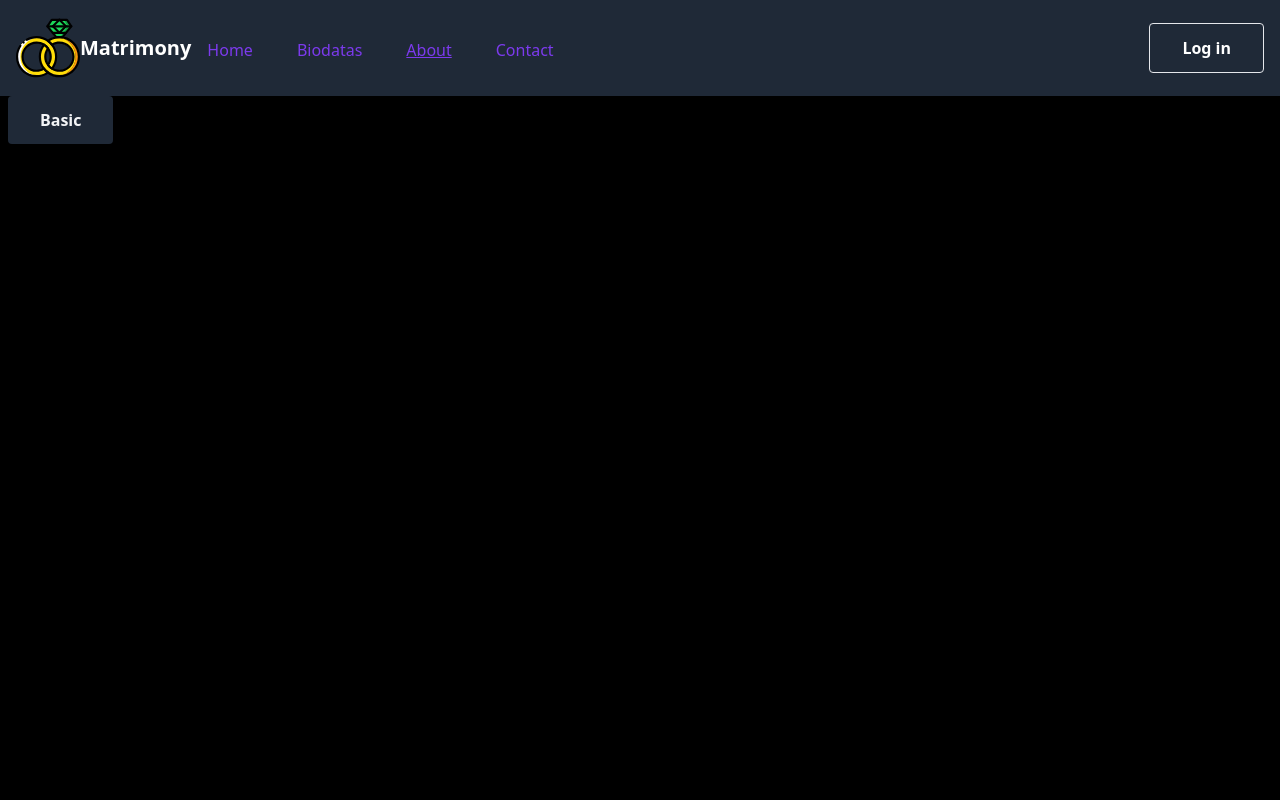
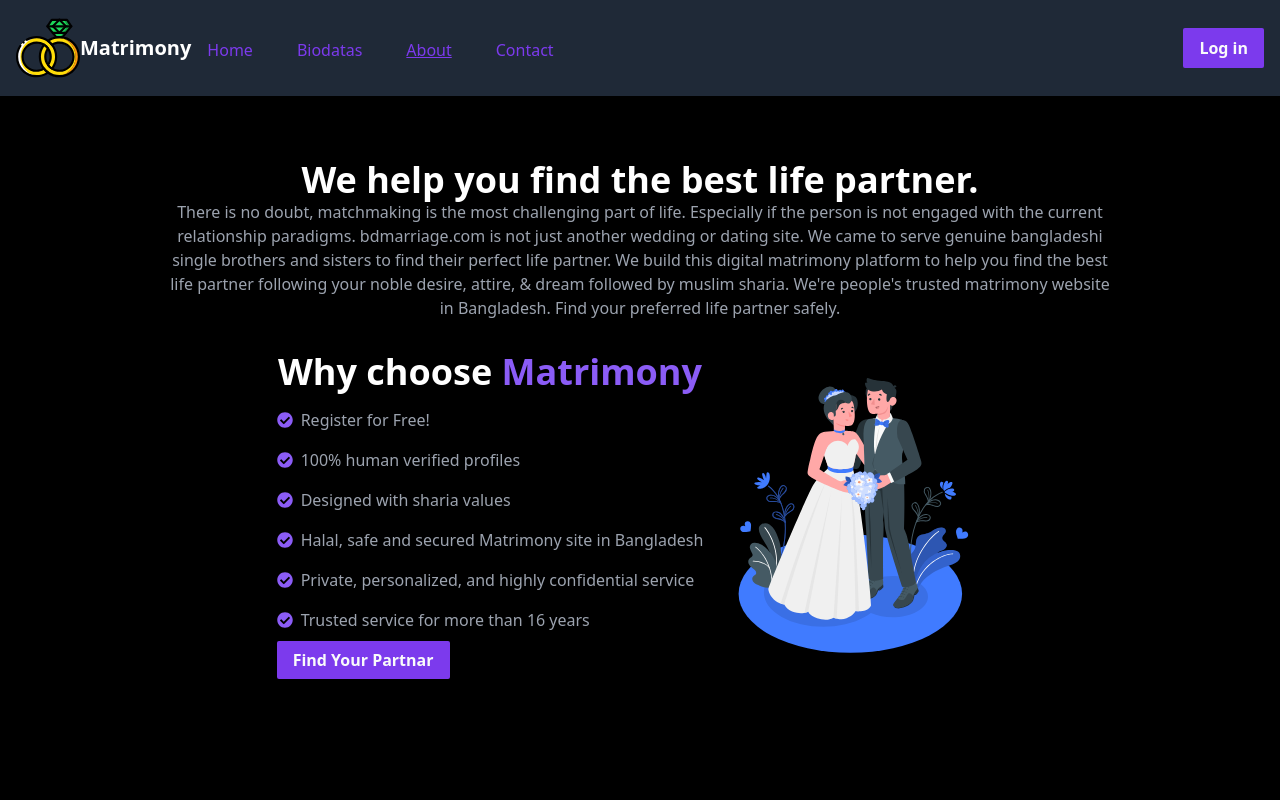
Before and after one commit to sakib-333/matrimony-platform-client, a React (Vite) app: page /about in a window 1280 px wide. Shown: the top 800 px of the page. Built offline with nearby package versions, Linux system fonts and the light colour scheme; no server answers.

Commit message:
Update about page.

```diff
--- a/src/Components/Navbar/Navbar.jsx
+++ b/src/Components/Navbar/Navbar.jsx
@@ -109,18 +109,12 @@ const Navbar = () => {
                   className="w-12 h-12 mr-2 border rounded-full dark:bg-gray-500 dark:border-gray-300"
                   src={user?.photoURL}
                 />
-                <button
-                  onClick={handleLogout}
-                  className="self-center border hidden md:block px-8 py-3 rounded"
-                >
+                <button onClick={handleLogout} className="btn-primary">
                   Log out
                 </button>
               </>
             ) : (
-              <Link
-                to={"/login"}
-                className="px-8 py-3 font-semibold border rounded hidden md:block"
-              >
+              <Link to={"/login"} className="btn-primary">
                 Log in
               </Link>
             )}
@@ -152,13 +146,13 @@ const Navbar = () => {
             {navItems}
             {user ? (
               <li className="pl-4">
-                <button className="text-violet-600" onClick={handleLogout}>
+                <button className="text-violet-500" onClick={handleLogout}>
                   Log out
                 </button>
               </li>
             ) : (
               <li className="pl-4">
-                <Link to={"/login"} className="text-violet-600">
+                <Link to={"/login"} className="text-violet-500">
                   Log in
                 </Link>
               </li>
--- a/src/Pages/AboutPage/AboutPage.jsx
+++ b/src/Pages/AboutPage/AboutPage.jsx
@@ -1,16 +1,84 @@
 import React from "react";
 import PageTitle from "../../Components/PageTitle/PageTitle";
+import { FaCheckCircle } from "react-icons/fa";
+import Wedding from "../Assets/Wedding.svg";
+import { Link } from "react-router-dom";
 
 const AboutPage = () => {
   return (
-    <div>
+    <div className="my-8 md:my-12 lg:my-16">
       <PageTitle title={"About"} />
-      <button
-        type="button"
-        className="px-8 py-3 font-semibold rounded dark:bg-gray-800 dark:text-gray-100"
-      >
-        Basic
-      </button>
+      <section className="w-9/12 mx-auto">
+        <h1 className="heading">We help you find the best life partner.</h1>
+        <p className="paragraph">
+          There is no doubt, matchmaking is the most challenging part of life.
+          Especially if the person is not engaged with the current relationship
+          paradigms. bdmarriage.com is not just another wedding or dating site.
+          We came to serve genuine bangladeshi single brothers and sisters to
+          find their perfect life partner. We build this digital matrimony
+          platform to help you find the best life partner following your noble
+          desire, attire, & dream followed by muslim sharia. We're people's
+          trusted matrimony website in Bangladesh. Find your preferred life
+          partner safely.
+        </p>
+        <div className="flex flex-col-reverse md:flex-row md:justify-center items-center my-8">
+          <div>
+            <h1 className="heading mb-4">
+              Why choose <span className="text-violet-500">Matrimony</span>
+            </h1>
+            <ul className="paragraph text-left space-y-4">
+              <li className="flex items-center gap-2">
+                <span className="text-violet-500">
+                  <FaCheckCircle />
+                </span>{" "}
+                <span>Register for Free!</span>
+              </li>
+              <li className="flex items-center gap-2">
+                <span className="text-violet-500">
+                  <FaCheckCircle />
+                </span>{" "}
+                <span>100% human verified profiles</span>
+              </li>
+              <li className="flex items-center gap-2">
+                <span className="text-violet-500">
+                  <FaCheckCircle />
+                </span>{" "}
+                <span>Designed with sharia values</span>
+              </li>
+              <li className="flex items-center gap-2">
+                <span className="text-violet-500">
+                  <FaCheckCircle />
+                </span>{" "}
+                <span>
+                  Halal, safe and secured Matrimony site in Bangladesh
+                </span>
+              </li>
+              <li className="flex items-center gap-2">
+                <span className="text-violet-500">
+                  <FaCheckCircle />
+                </span>{" "}
+                <span>
+                  Private, personalized, and highly confidential service
+                </span>
+              </li>
+              <li className="flex items-center gap-2">
+                <span className="text-violet-500">
+                  <FaCheckCircle />
+                </span>{" "}
+                <span>Trusted service for more than 16 years</span>
+              </li>
+              <li>
+                <Link to={"/biodatas"} className="btn-primary">
+                  Find Your Partnar
+                </Link>
+              </li>
+            </ul>
+          </div>
+          <div className="max-w-sm">
+            <img className="w-full h-full" src={Wedding} alt="wedding" />
+          </div>
+        </div>
+      </section>
     </div>
   );
 };
--- a/src/Pages/ContactPage/ContactPage.jsx
+++ b/src/Pages/ContactPage/ContactPage.jsx
@@ -64,7 +64,7 @@ const ContactPage = () => {
               rows={5}
             ></textarea>
           </div>
-          <button className="px-4 rounded-md py-2 hover:bg-violet-700 bg-violet-600 flex items-center justify-center gap-2 md:col-span-2">
+          <button className="btn-primary py-3 rounded-md flex items-center justify-center gap-2 md:col-span-2">
             <span>Send</span>
             <IoMdSend />
           </button>
--- a/src/Pages/LoginPage/LoginPage.jsx
+++ b/src/Pages/LoginPage/LoginPage.jsx
@@ -30,40 +30,6 @@ const LoginPage = () => {
   return (
     <div>
       <PageTitle title={"Login"} />
-
-      {/* <form className="my-4 max-w-md mx-auto" onSubmit={handleSubmit(onSubmit)}>
-        <h1 className="heading">Login</h1>
-        <fieldset className="w-full space-y-1 dark:text-gray-800">
-          <label htmlFor="price" className="block text-sm font-medium">
-            Email
-          </label>
-          <div className="flex">
-            <input
-              type="text"
-              placeholder="Email"
-              {...register("email", { required: true })}
-              className="flex flex-1 py-2 px-4 border sm:text-sm focus:ring-inset dark:border-gray-300 dark:text-gray-800 dark:bg-gray-100 focus:dark:ring-violet-600"
-            />
-          </div>
-        </fieldset>
-        <PasswordField register={register} errors={errors} />
-        <button
-          type="submit"
-          className="px-8 py-3 mt-4 w-full font-semibold rounded dark:bg-gray-800 dark:text-gray-100"
-        >
-          Login
-        </button>
-        <div className="my-4">
-          <SigninWithGoogle />
-        </div>
-        <p className="mt-4">
-          Don't have an account?{" "}
-          <Link className="text-[#00f]" to={"/register"}>
-            Register{" "}
-          </Link>
-          here.
-        </p>
-      </form> */}
       <div className="w-full mx-auto my-4 max-w-md p-8 space-y-3 rounded-xl bg-gray-800">
         <h1 className="text-2xl font-bold text-center">Login</h1>
         <form className="space-y-6" onSubmit={handleSubmit(onSubmit)}>
@@ -79,10 +45,7 @@ const LoginPage = () => {
             />
           </div>
           <PasswordField register={register} errors={errors} />
-          <button
-            type="submit"
-            className="block w-full p-3 text-center rounded-sm dark:text-gray-50 dark:bg-violet-600"
-          >
+          <button type="submit" className="btn-primary py-3 rounded-md">
             Sign in
           </button>
         </form>
--- a/src/Pages/RegisterPage/RegisterPage.jsx
+++ b/src/Pages/RegisterPage/RegisterPage.jsx
@@ -40,66 +40,6 @@ const RegisterPage = () => {
   return (
     <div>
       <PageTitle title={"Register"} />
-      {/* <form className="my-4 max-w-md mx-auto" onSubmit={handleSubmit(onSubmit)}>
-        <h1 className="heading">Registeration</h1>
-        <fieldset className="w-full space-y-1 dark:text-gray-800">
-          <label htmlFor="price" className="block text-sm font-medium">
-            Your Name
-          </label>
-          <div className="flex">
-            <input
-              type="text"
-              placeholder="Your Name"
-              {...register("displayName", { required: true })}
-              className="flex flex-1 py-2 px-4 border sm:text-sm focus:ring-inset dark:border-gray-300 dark:text-gray-800 dark:bg-gray-100 focus:dark:ring-violet-600"
-            />
-          </div>
-        </fieldset>
-        <fieldset className="w-full space-y-1 dark:text-gray-800">
-          <label htmlFor="price" className="block text-sm font-medium">
-            Your Email
-          </label>
-          <div className="flex">
-            <input
-              type="email"
-              placeholder="Your Email"
-              {...register("email", { required: true })}
-              className="flex flex-1 py-2 px-4 border sm:text-sm focus:ring-inset dark:border-gray-300 dark:text-gray-800 dark:bg-gray-100 focus:dark:ring-violet-600"
-            />
-          </div>
-        </fieldset>
-        <PasswordField register={register} errors={errors} />
-        <fieldset className="w-full space-y-1 dark:text-gray-800">
-          <label htmlFor="price" className="block text-sm font-medium">
-            Your Photo URL
-          </label>
-          <div className="flex">
-            <input
-              type="text"
-              placeholder="Your Photo URL"
-              {...register("photoURL", { required: true })}
-              className="flex flex-1 py-2 px-4 border sm:text-sm focus:ring-inset dark:border-gray-300 dark:text-gray-800 dark:bg-gray-100 focus:dark:ring-violet-600"
-            />
-          </div>
-        </fieldset>
-        <button
-          type="submit"
-          className="px-8 py-3 mt-4 w-full font-semibold rounded dark:bg-gray-800 dark:text-gray-100"
-        >
-          Registeration
-        </button>
-        <div className="my-4">
-          <SigninWithGoogle />
-        </div>
-        <p className="mt-4">
-          Already have an account? Please
-          <Link className="text-[#00f]" to={"/login"}>
-            {" "}
-            log in{" "}
-          </Link>
-          here.
-        </p>
-      </form> */}
       <div className="w-full mx-auto my-4 max-w-md p-8 space-y-3 rounded-xl bg-gray-800">
         <h1 className="text-2xl font-bold text-center">Register</h1>
         <form className="space-y-6" onSubmit={handleSubmit(onSubmit)}>
@@ -137,10 +77,7 @@ const RegisterPage = () => {
               className="w-full px-4 py-3 rounded-md dark:border-gray-300 dark:bg-gray-50 dark:text-gray-800 focus:dark:border-violet-600"
             />
           </div>
-          <button
-            type="submit"
-            className="block w-full p-3 text-center rounded-sm dark:text-gray-50 dark:bg-violet-600"
-          >
+          <button type="submit" className="btn-primary py-3 rounded-md">
             Register
           </button>
         </form>
--- a/src/index.css
+++ b/src/index.css
@@ -9,4 +9,7 @@
   .paragraph {
     @apply mx-auto text-center text-gray-400;
   }
+  .btn-primary {
+    @apply w-full px-4 py-2 font-semibold rounded-sm bg-violet-600 hover:bg-violet-700 text-gray-50;
+  }
 }
```
Also changed, not shown: src/Pages/Assets/Wedding.svg (added).
